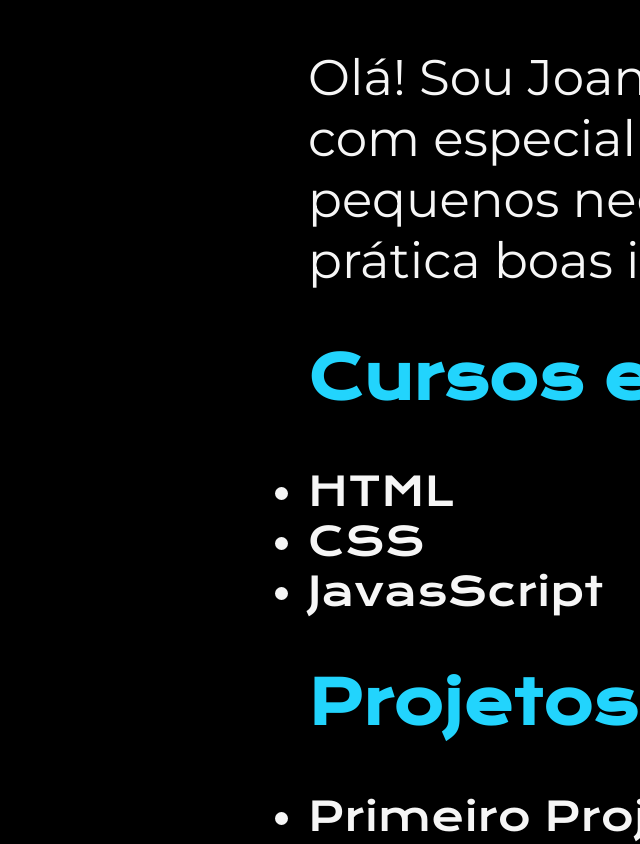
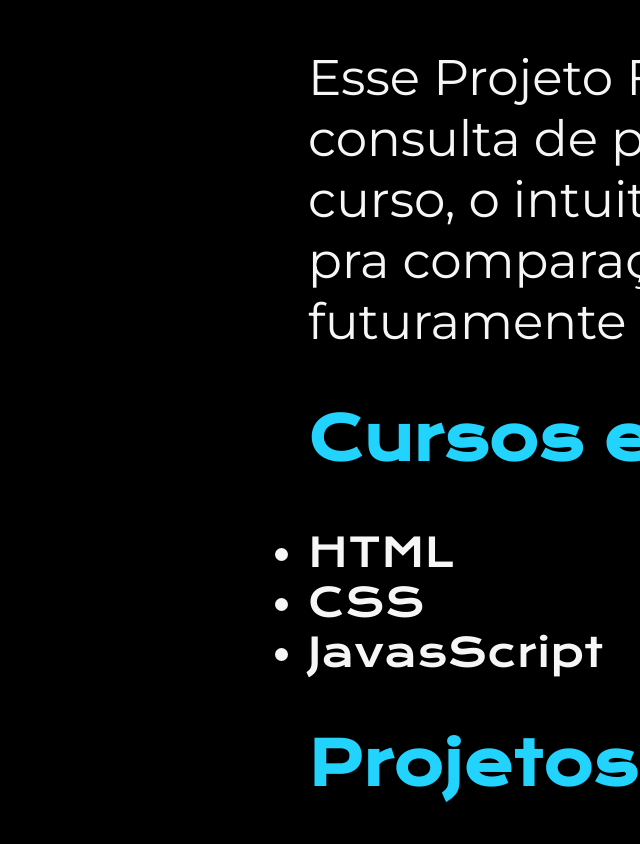
Before and after one commit to LucasBarbosadeSouza/port1.0, a plain HTML site: page index.html in a window 1280 px wide. Shown: the part 881-1725 px from the top of the page, without its empty margins (640-1280 px from the left). Drawn offline with nearby package versions, Linux system fonts and the light colour scheme.

Commit message:
Update index.html
pequena alteração significante.

```diff
--- a/index.html
+++ b/index.html
@@ -14,7 +14,7 @@
         <div class="principal">
             <section class="principal__section">
                 <h1 id="principal__titulo">Sejam Bem-Vindos ao meu Primeiro Projeto, Um Início de Uma Grande Jornada <strong id="Principal__destaque"> Meu nome e Lucas, E é Um Prazer tê-lo aqui. </strong></h1>
-                <p id="principal__paragrafo">Olá! Sou Joana Santos, desenvolvedora Front-end com especialidade em React, HTML e CSS. Ajudo pequenos negócios e designers a colocarem em prática boas ideias. Vamos conversar?</p>
+                <p id="principal__paragrafo">Esse Projeto Foi feito sem quaisque assistencia ou consulta de professores, logo após a conclusão do curso, o intuito de deixa-lo registrado e para usa-lo pra comparações com outros do mesmo futuramente</p>
                 <h2>Cursos em Progresso</h2>
                 <ul>
                     <li>HTML</li>
```
